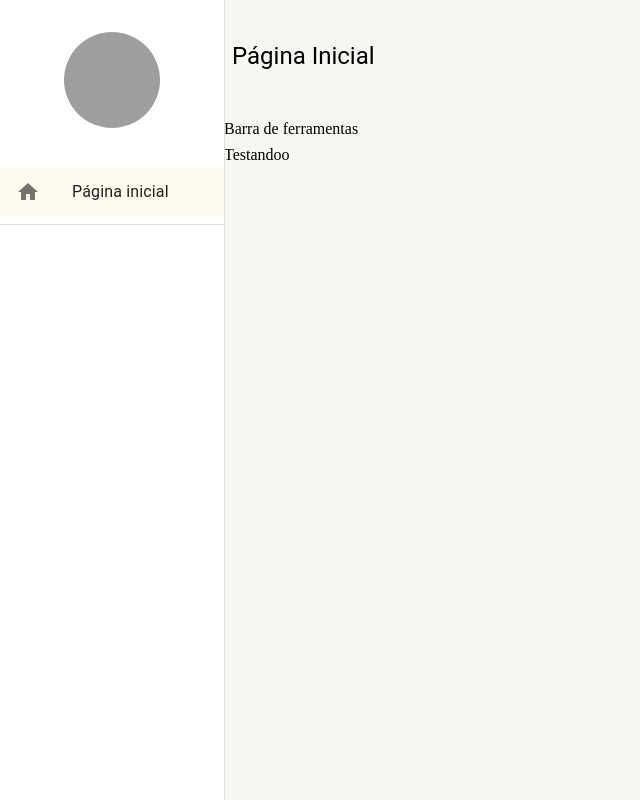
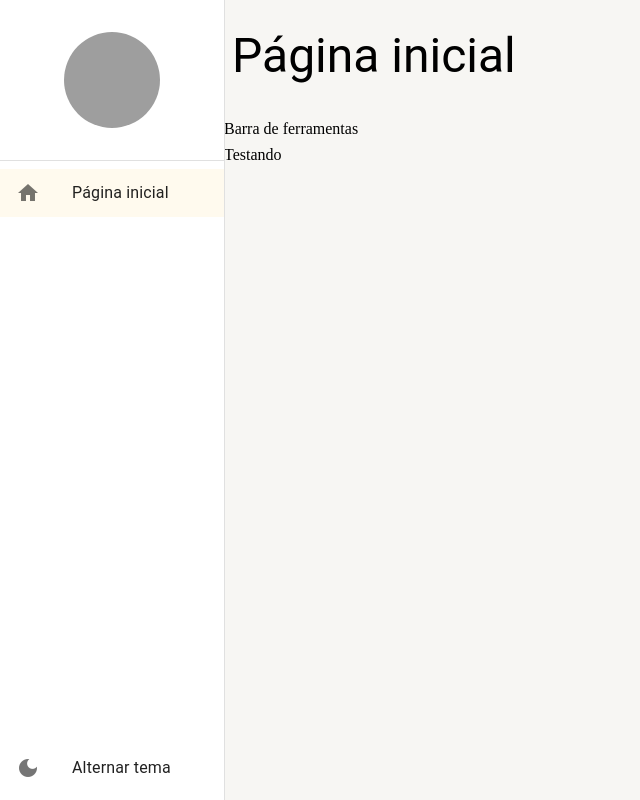
Before and after one commit to Luanatvrs/projetoReact, a React (Create React App) app: page /pagina-inicial in a window 1280 px wide. Shown: the whole page, without its empty margins (0-640 px from the left). Built offline with nearby package versions, Linux system fonts and the light colour scheme; grey boxes are pictures that could not be loaded.

Commit message:
preparado alteração do tema

```diff
--- a/src/pages/dashboard/Dashboard.tsx
+++ b/src/pages/dashboard/Dashboard.tsx
@@ -4,8 +4,8 @@ import { LayoutBaseDePagina } from '../../shared/layouts';
 export const Dashboard = () => {
 
     return (
-        <LayoutBaseDePagina titulo='Página Inicial'>
-            Testandoo
+        <LayoutBaseDePagina titulo='Página inicial' barraDeFerramentas={<>Barra de ferramentas</>}>
+        Testando
         </LayoutBaseDePagina>
     );
 };
--- a/src/shared/components/menu-lateral/MenuLateral.tsx
+++ b/src/shared/components/menu-lateral/MenuLateral.tsx
@@ -14,6 +14,7 @@ import {
 import { Box } from '@mui/system';
 import { useDrawerContext } from '../../contexts/DrawerContext';
 import { useMatch, useNavigate, useResolvedPath } from 'react-router-dom';
+import { useAppThemeContext } from '../../contexts';
 
 
 interface TelaMenu{
@@ -52,39 +53,54 @@ const ListItemLink : React.FC <IListItemLinkProps> = ({to, icon, label, onClick}
 
 export const MenuLateral: React.FC < TelaMenu > = ({children}) => {
     const theme = useTheme();
-    const smDown = useMediaQuery(theme.breakpoints.down('sm')); //descobrir o tamanho da tela
+    const smDown = useMediaQuery(theme.breakpoints.down('sm'));
+
+    const { isDrawerOpen, drawerOptions, toggleDrawerOpen } = useDrawerContext();
+    const {toggleTheme} = useAppThemeContext();
 
 
-    const {isDrawerOpen, toggleDrawerOpen, drawerOptions} = useDrawerContext();
-
-    return(
+    return (
         <>
             <Drawer open={isDrawerOpen} variant={smDown ? 'temporary' : 'permanent'} onClose={toggleDrawerOpen}>
-                <Box width={theme.spacing(28)}>
+                <Box width={theme.spacing(28)} height="100%" display="flex" flexDirection="column">
 
-                    <Box width='100%' height={theme.spacing(20)} display='flex' alignItems='center' justifyContent='center'>
-                        <Avatar alt='Remy Sharp' sx={{height:theme.spacing(12), width:theme.spacing(12)}} src='/satic/images/avatar/1.jpg'/>
+                    <Box width="100%" height={theme.spacing(20)} display="flex" alignItems="center" justifyContent="center">
+                        <Avatar
+                            sx={{ height: theme.spacing(12), width: theme.spacing(12) }}
+                            src='R'
+                        />
                     </Box>
+
+                    <Divider />
 
                     <Box flex={1}>
                         <List component="nav">
-                            {drawerOptions.map( drawerOptions => (
+                            {drawerOptions.map(drawerOption => (
                                 <ListItemLink
-                                    key={drawerOptions.path}
-                                    icon={drawerOptions.icon}
-                                    to={drawerOptions.path}
-                                    label={drawerOptions.label}
+                                    to={drawerOption.path}
+                                    key={drawerOption.path}
+                                    icon={drawerOption.icon}
+                                    label={drawerOption.label}
                                     onClick={smDown ? toggleDrawerOpen : undefined}
                                 />
                             ))}
                         </List>
                     </Box>
 
-                    <Divider/>
-
+                    <Box>
+                        <List component="nav">
+                            <ListItemButton onClick={toggleTheme}>
+                                <ListItemIcon>
+                                    <Icon>dark_mode</Icon>
+                                </ListItemIcon>
+                                <ListItemText primary="Alternar tema" />
+                            </ListItemButton>
+                        </List>
+                    </Box>
                 </Box>
             </Drawer>
-            <Box height='100vh' marginLeft={smDown ? 0 :theme.spacing(28)}>
+
+            <Box height="100vh" marginLeft={smDown ? 0 : theme.spacing(28)}>
                 {children}
             </Box>
         </>
--- a/src/shared/layouts/LayoutBaseDePagina.tsx
+++ b/src/shared/layouts/LayoutBaseDePagina.tsx
@@ -6,33 +6,42 @@ import { useDrawerContext } from '../contexts';
 interface LayoutBaseDePaginaProps{
     children: React.ReactNode;
     titulo: string;
+    barraDeFerramentas?: React.ReactNode;
 }
 
-export const LayoutBaseDePagina: React.FC <LayoutBaseDePaginaProps> = ({children, titulo}) => {
-    const smDown = useMediaQuery((theme:Theme) => theme.breakpoints.down('sm'));
+export const LayoutBaseDePagina: React.FC <LayoutBaseDePaginaProps> = ({children, titulo, barraDeFerramentas}) => {
+    const smDown = useMediaQuery((theme: Theme) => theme.breakpoints.down('sm'));
+    const mdDown = useMediaQuery((theme: Theme) => theme.breakpoints.down('md'));
     const theme = useTheme();
 
-    const {toggleDrawerOpen} = useDrawerContext();
+    const { toggleDrawerOpen } = useDrawerContext();
 
     return (
-        <Box height = {'100%'} display='flex' flexDirection={'column'} gap={1}>
-            <Box padding={1} display='flex' alignItems='center' height={theme.spacing(12)}>
-                {smDown &&(
+        <Box height="100%" display="flex" flexDirection="column" gap={1}>
+            <Box padding={1} display="flex" alignItems="center" gap={1} height={theme.spacing(smDown ? 6 : mdDown ? 8 : 12)}>
+                {smDown && (
                     <IconButton onClick={toggleDrawerOpen}>
                         <Icon>menu</Icon>
                     </IconButton>
                 )}
 
-                <Typography variant='h5'>
+                <Typography
+                    overflow="hidden"
+                    whiteSpace="nowrap"
+                    textOverflow="ellipses"
+                    variant={smDown ? 'h5' : mdDown ? 'h4' : 'h3'}
+                >
                     {titulo}
                 </Typography>
             </Box>
 
-            <Box>
-                Barra de ferramentas
-            </Box>
+            {barraDeFerramentas && (
+                <Box>
+                    {barraDeFerramentas}
+                </Box>
+            )}
 
-            <Box>
+            <Box flex={1} overflow="auto">
                 {children}
             </Box>
         </Box>
--- a/src/shared/themes/Dark.js
+++ b/src/shared/themes/Dark.js
@@ -3,6 +3,7 @@ import { cyan, yellow } from '@mui/material/colors';
 
 export const DarkTheme = createTheme({
     palette: {
+        mode:'dark',
         primary: {
             main: yellow[700],
             dark: yellow[800],
@@ -19,5 +20,10 @@ export const DarkTheme = createTheme({
             paper: '#303134',
             default: '#202124',
         }
+    },
+    typography:{
+        allVariants:{
+            color: 'white',
+        }
     }
 });
--- a/src/shared/themes/Light.js
+++ b/src/shared/themes/Light.js
@@ -3,6 +3,7 @@ import { cyan, yellow } from '@mui/material/colors';
 
 export const LightTheme = createTheme({
     palette: {
+        mode:'light',
         primary: {
             main: yellow[700],
             dark: yellow[800],
```
